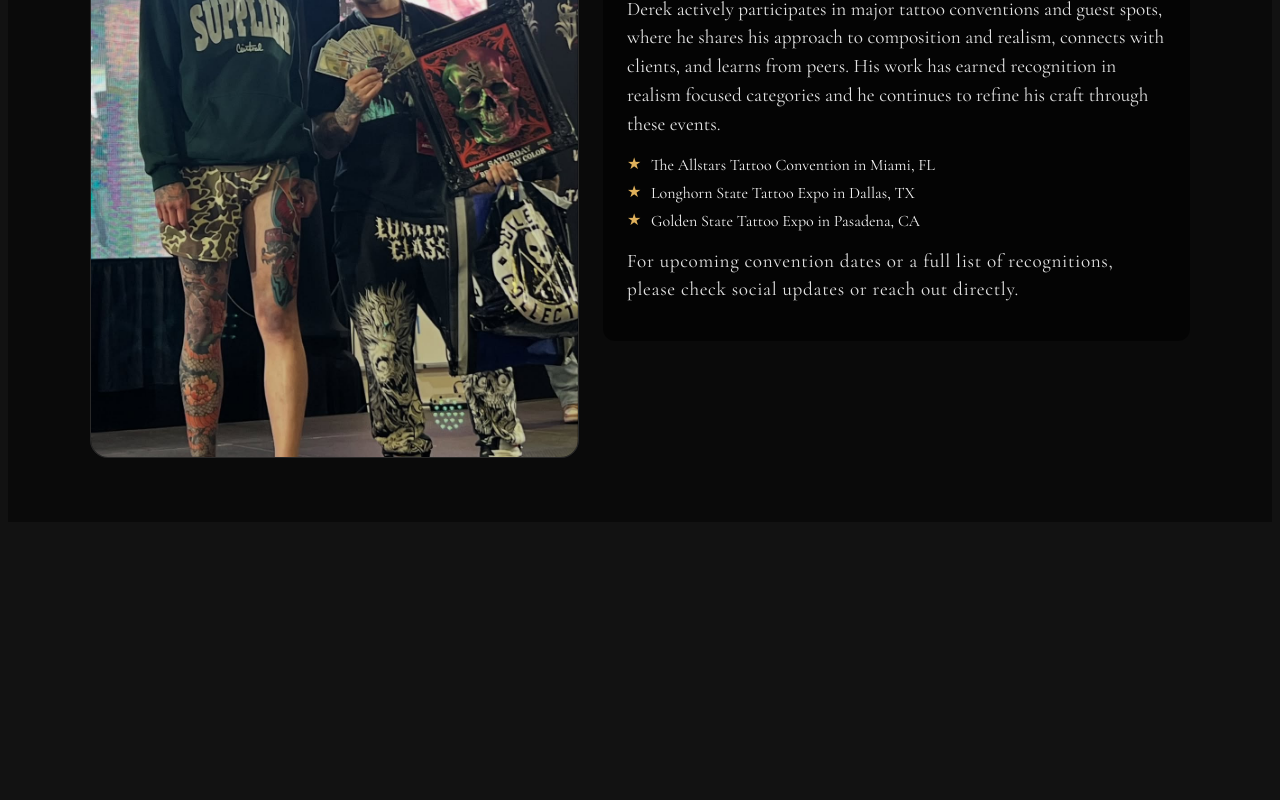
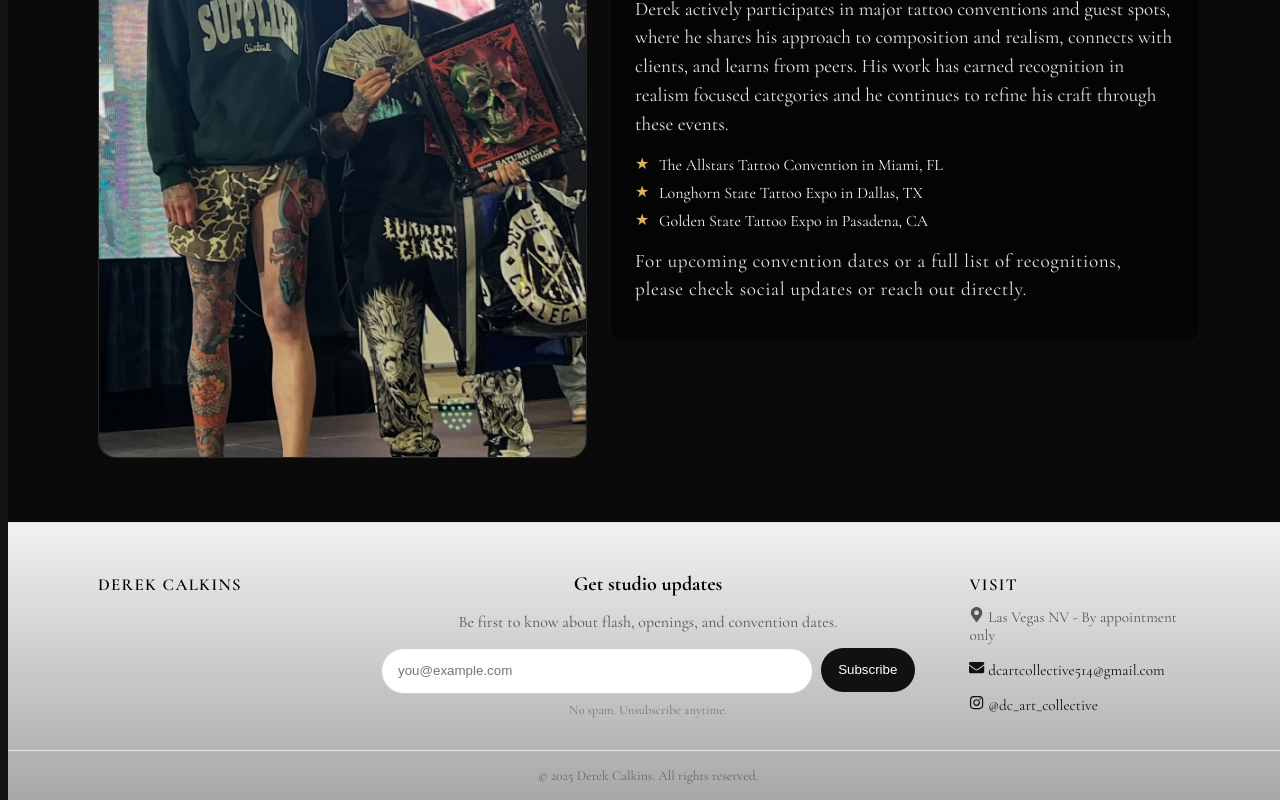
Before and after one commit to chevrechou/dc-art, a Next.js app: page /about in a window 1280 px wide. Shown: the part 1925-2725 px from the top of the page. Before the commit the page ends 2447 px from the top, so only its background shows below. Built offline with nearby package versions, Linux system fonts and the light colour scheme; a web font is replaced by a local one.

Commit message:
contact style

```diff
--- a/package.json
+++ b/package.json
@@ -15,7 +15,8 @@
     "@fortawesome/react-fontawesome": "^3.0.1",
     "next": "15.4.6",
     "react": "19.1.0",
-    "react-dom": "19.1.0"
+    "react-dom": "19.1.0",
+    "react-icons": "^5.5.0"
   },
   "devDependencies": {
     "@eslint/eslintrc": "^3",
--- a/src/app/components/Footer.jsx
+++ b/src/app/components/Footer.jsx
@@ -0,0 +1,113 @@
+"use client";
+
+import { useEffect, useRef, useState } from "react";
+import Link from "next/link";
+import styles from "./Footer.module.css";
+import { FaEnvelope, FaInstagram, FaMapMarkerAlt } from "react-icons/fa";
+
+export default function Footer() {
+  const [status, setStatus] = useState({ type: "", msg: "" });
+  const [loading, setLoading] = useState(false);
+  const emailRef = useRef(null);
+
+  async function onSubmit(e) {
+    e.preventDefault();
+    const email = emailRef.current?.value?.trim();
+    if (!email) return;
+
+    setLoading(true);
+    setStatus({ type: "", msg: "" });
+    try {
+      const res = await fetch("/api/newsletter/subscribe", {
+        method: "POST",
+        headers: { "Content-Type": "application/json" },
+        body: JSON.stringify({ email }),
+      });
+      const data = await res.json();
+      if (!res.ok) throw new Error(data?.error || "Failed to subscribe");
+
+      setStatus({ type: "success", msg: "Check your inbox to confirm." });
+      if (emailRef.current) emailRef.current.value = "";
+    } catch (err) {
+      setStatus({ type: "error", msg: err.message || "Something went wrong" });
+    } finally {
+      setLoading(false);
+    }
+  }
+
+  return (
+    <footer className={styles.footer} role="contentinfo">
+      <div className={styles.grid}>
+        {/* left column */}
+        <div>
+          <h4 className={styles.h4}>Derek Calkins</h4>
+        </div>
+
+        {/* center column: newsletter */}
+        <div className={styles.newsletter}>
+          <h3 className={styles.title}>Get studio updates</h3>
+          <p className={styles.copy}>
+            Be first to know about flash, openings, and convention dates.
+          </p>
+
+          <form className={styles.form} onSubmit={onSubmit} noValidate>
+            <input
+              ref={emailRef}
+              type="email"
+              name="email"
+              required
+              placeholder="you@example.com"
+              className={styles.input}
+              aria-label="Email address"
+              autoComplete="email"
+            />
+            <button className={styles.button} disabled={loading}>
+              {loading ? "Subscribing..." : "Subscribe"}
+            </button>
+          </form>
+
+          {status.msg && (
+            <p
+              className={
+                status.type === "success" ? styles.success : styles.error
+              }
+              role="status"
+            >
+              {status.msg}
+            </p>
+          )}
+
+          <p className={styles.smallNote}>No spam. Unsubscribe anytime.</p>
+        </div>
+
+        {/* right column */}
+        <div className={styles.right}>
+          <h4 className={styles.h4}>Visit</h4>
+          <address className={styles.addr}>
+            <FaMapMarkerAlt className={styles.icon} /> Las Vegas NV -  By appointment only
+          </address>
+          <div className={styles.links}>
+            <div>
+              <a href="mailto:dcartcollective514@gmail.com">
+                <FaEnvelope className={styles.icon} /> dcartcollective514@gmail.com
+              </a>
+            </div>
+            <div><a
+              href="https://www.instagram.com/dc_art_collective/"
+              target="_blank"
+              rel="noreferrer"
+            >
+              <FaInstagram className={styles.icon} /> @dc_art_collective
+            </a>
+            </div>
+          </div>
+        </div>
+
+      </div>
+
+      <div className={styles.bottom}>
+        © {new Date().getFullYear()} Derek Calkins. All rights reserved.
+      </div>
+    </footer>
+  );
+}
--- a/src/app/components/Footer.module.css
+++ b/src/app/components/Footer.module.css
@@ -0,0 +1,174 @@
+.footer {
+    position: relative;
+    isolation: isolate;
+    /* prevent upper sections from overlapping */
+    z-index: 10;
+    border-top: 1px solid #e5e5e5;
+    background: linear-gradient( #f2f1f1, #a7a7a7);
+    padding-top: 1.8rem;
+    color: black;
+}
+
+.grid {
+    max-width: 1100px;
+    margin: 0 auto;
+    padding: 0 1rem;
+    display: grid;
+    gap: 1rem;
+    grid-template-columns: 1fr 2fr 1fr;
+    align-items: start;
+}
+
+.h4 {
+    font-size: 1.05rem;
+    font-weight: 600;
+    text-transform: uppercase;
+    letter-spacing: 0.08em;
+    margin-bottom: 0.75rem;
+}
+
+.list {
+    list-style: none;
+    padding: 0;
+    margin: 0;
+}
+
+.list li {
+    margin: 0.25rem 0;
+}
+
+.list a {
+    color: #111;
+    text-decoration: none;
+}
+
+.list a:hover {
+    text-decoration: underline;
+}
+
+.newsletter {
+    text-align: center;
+}
+
+.title {
+    font-size: 1.25rem;
+    margin-bottom: 0.25rem;
+}
+
+.copy {
+    color: #555;
+    margin-bottom: 1rem;
+}
+
+.form {
+    display: grid;
+    grid-template-columns: 1fr auto;
+    gap: 0.5rem;
+    justify-content: center;
+}
+
+.input {
+    height: 44px;
+    border: 1px solid #cfcfcf;
+    border-radius: 999px;
+    padding: 0 1rem;
+    background: #fff;
+    color: #111;
+    color-scheme: normal;
+}
+
+.input:focus {
+    border-color: #333;
+    outline: none;
+}
+
+.button {
+    height: 44px;
+    border: none;
+    border-radius: 999px;
+    background: #111;
+    color: #fff;
+    padding: 0 1.1rem;
+    cursor: pointer;
+}
+
+.button:hover {
+    opacity: 0.9;
+}
+
+.button:disabled {
+    opacity: 0.6;
+    cursor: not-allowed;
+}
+
+.success {
+    color: #0a7c3b;
+    margin-top: 0.6rem;
+}
+
+.error {
+    color: #b00020;
+    margin-top: 0.6rem;
+}
+
+.smallNote {
+    font-size: 0.8rem;
+    color: #777;
+    margin-top: 0.5rem;
+}
+
+.right {
+    margin-left: 2.4rem;
+    font-size: 0.95rem;
+}
+
+.addr {
+    font-style: normal;
+    color: #555;
+    margin-bottom: 1rem;
+
+}
+
+.links a {
+    color: #111;
+    text-decoration: none;
+    margin-bottom: 0.8rem;
+
+}
+
+.links div{
+    margin-bottom: 1rem;
+}
+
+.links a:hover {
+    text-decoration: underline;
+}
+
+.bottom {
+    max-width: 1400px;
+    margin: 1.25rem auto 0;
+    padding: 1rem;
+    border-top: 1px solid #e5e5e5;
+    text-align: center;
+    font-size: 0.85rem;
+    color: #666;
+}
+
+/* responsive */
+@media (max-width: 800px) {
+    .h4 {
+        text-align:center;
+        font-size: 1rem;
+    }
+    .grid {
+        grid-template-columns: 1fr;
+        margin: 0 1rem
+    }
+
+    .newsletter {
+        margin-top: 0.5rem;
+    }
+    .right {
+        margin: 0;
+    }
+}
--- a/src/app/components/SiteChrome.jsx
+++ b/src/app/components/SiteChrome.jsx
@@ -1,6 +1,7 @@
 "use client";
 import { usePathname } from "next/navigation";
 import Header from "./Header";
+import Footer from "./Footer";
 
 export default function SiteChrome({ children }) {
   const pathname = usePathname();
@@ -12,6 +13,7 @@ export default function SiteChrome({ children }) {
       <main style={showHeader ? { paddingTop: "0px" } : undefined}>
         {children}
       </main>
+      {showHeader && <Footer />}
     </>
   );
 }
--- a/src/app/globals.css
+++ b/src/app/globals.css
@@ -3,11 +3,16 @@ html,
 body {
 	color-scheme: dark;
 	height: 100%;
+	width: 100%;
 }
 
 /* Default header height var, used to offset fixed header site-wide */
 :root {
 	--header-h: 72px;
+}
+
+main{
+	padding: 0;
 }
 
 /* Mobile header can be a bit shorter */
```
Also changed, not shown: src/app/Home.module.css (+8 -1 lines), 1 other file (tests, documents, lock files or other folders).
